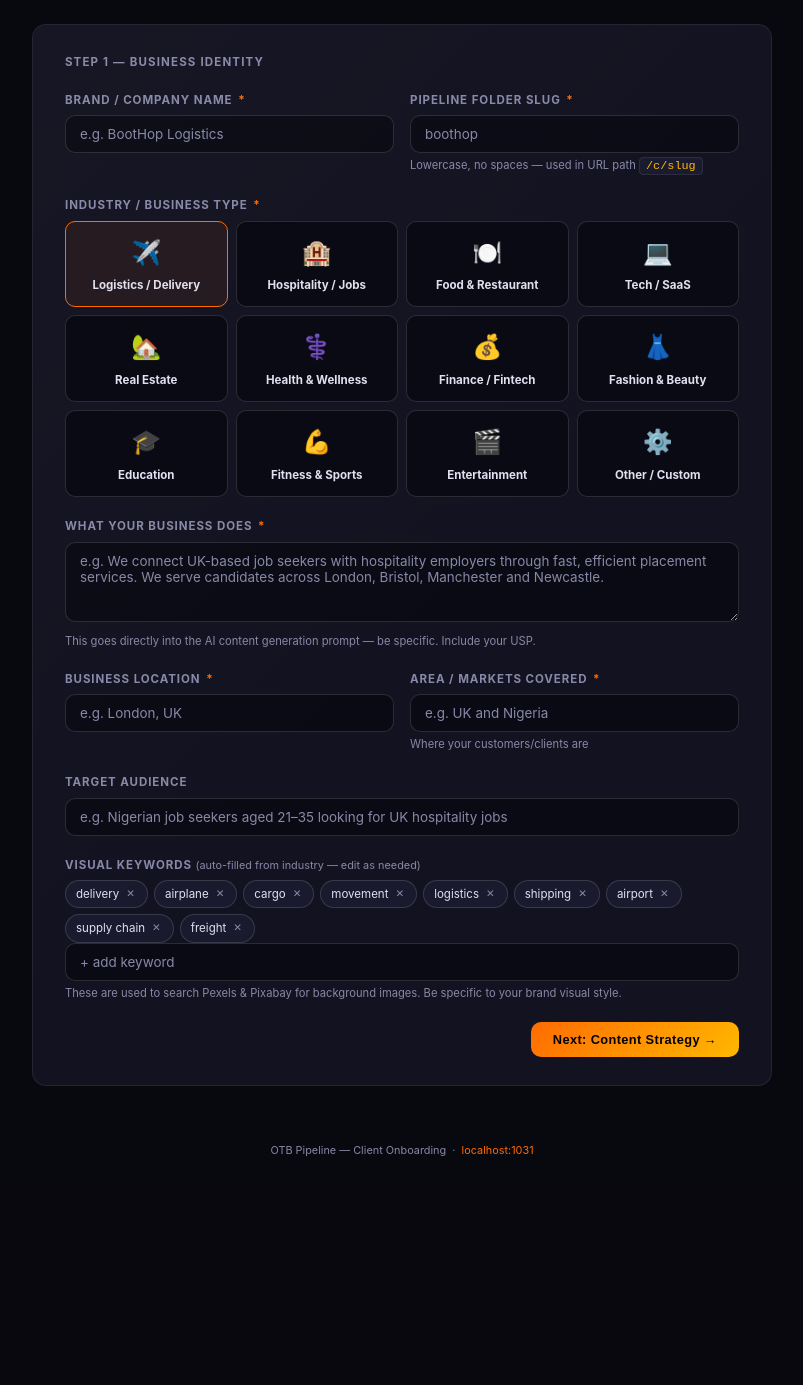
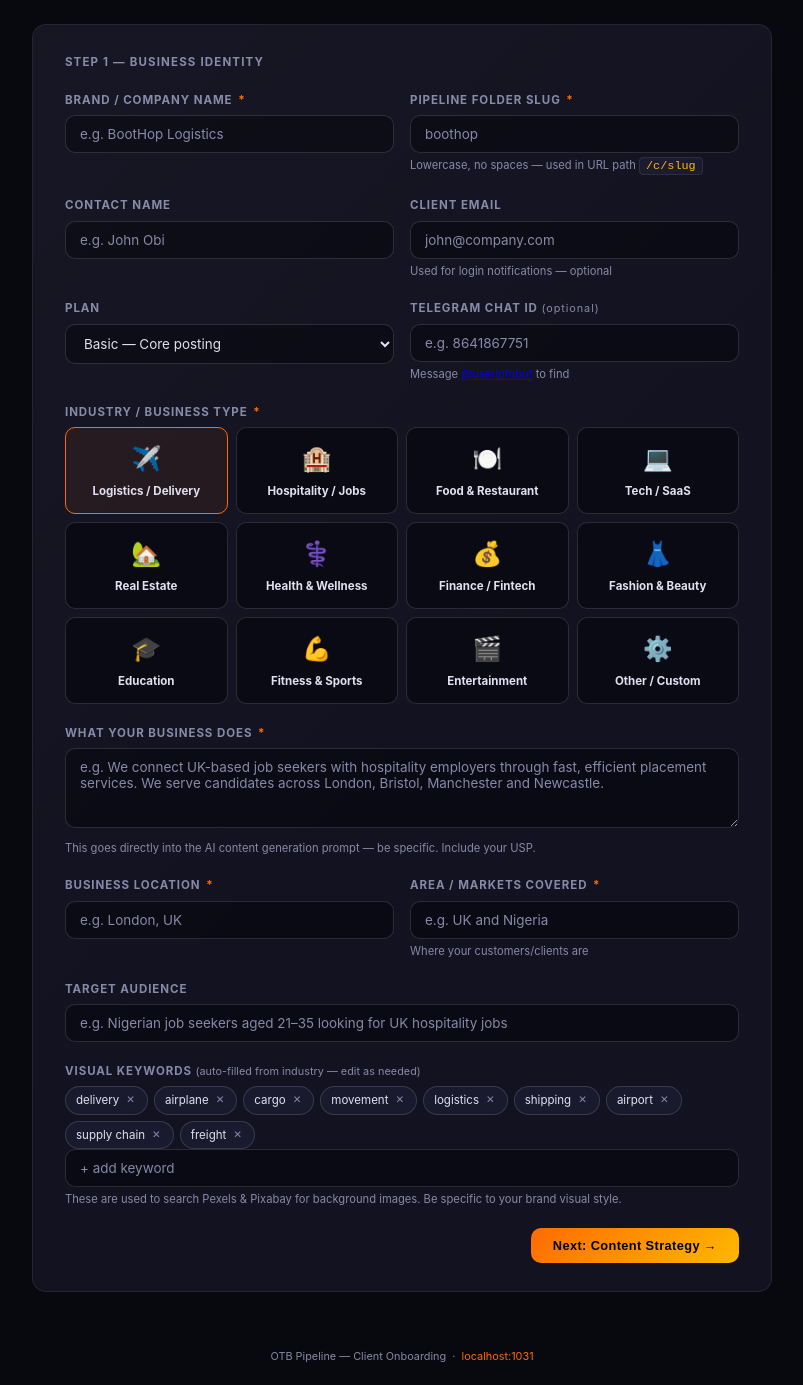
Before and after one commit to Daddyoba12/OTBPipeline, a FastAPI app: page /client-onboarding in a window 1280 px wide. Shown: the part 326-1711 px from the top of the page, without its empty margins (238-1041 px from the left). Before the commit the page ends 1483 px from the top, so only its background shows below. Run offline with FastAPI, Linux system fonts and the light colour scheme.

Commit message:
Client onboarder: wizard now creates DB login + shows temp password
- /api/onboard now inserts company into DB and returns auto-generated
  temp password so client can immediately log in at boothop.com/login
- client_onboarding.html: added contact/email/plan/tg fields in Step 1,
  success panel now shows login credentials box with copy button
- admin.html: added prominent 'Onboard New Client' button linking to wizard

Co-Authored-By: Claude Sonnet 4.6 <noreply@anthropic.com>

```diff
--- a/dashboard/main.py
+++ b/dashboard/main.py
@@ -721,11 +721,12 @@ async def api_onboard(request: Request):
     except Exception:
         raise HTTPException(400, "Invalid JSON")
 
-    slug    = payload.get("slug", "").strip().lower()
+    slug    = re.sub(r"[^\w-]", "", payload.get("slug", "").strip().lower())[:30]
     company = payload.get("company", "").strip()
     if not slug or not company:
         return JSONResponse({"success": False, "error": "slug and company are required"})
 
+    # Save profile files
     profile_dir = BASE_DIR / "clients" / slug
     profile_dir.mkdir(parents=True, exist_ok=True)
     (profile_dir / "pipeline_profile.json").write_text(
@@ -734,7 +735,32 @@ async def api_onboard(request: Request):
     (profile_dir / "config.env").write_text(
         payload.get("raw_config", ""), encoding="utf-8"
     )
-    return JSONResponse({"success": True, "slug": slug})
+
+    # Register company in DB so client can log in
+    temp_pw    = secrets.token_urlsafe(10)
+    tg_chat_id = payload.get("tg_chat_id", "")
+    email      = payload.get("email", "")
+    contact    = payload.get("contact", "")
+    plan       = payload.get("plan", "basic")
+    platforms  = payload.get("platforms", {})
+    plat_list  = [p for p, v in platforms.items() if v]
+
+    try:
+        with _db() as c:
+            c.execute(
+                "INSERT INTO companies "
+                "(slug,name,email,contact,plan,password_h,api_key,tg_chat_id,platforms_enabled,credentials_json) "
+                "VALUES (?,?,?,?,?,?,?,?,?,?)",
+                (slug, company, email, contact, plan,
+                 _hash(temp_pw), secrets.token_hex(16), tg_chat_id,
+                 json.dumps(plat_list), json.dumps({}))
+            )
+        _co_dir(slug)
+        return JSONResponse({"success": True, "slug": slug, "temp_password": temp_pw})
+    except sqlite3.IntegrityError:
+        # Already registered — just update the profile files
+        return JSONResponse({"success": True, "slug": slug, "temp_password": None,
+                             "note": "Company already registered — profile files updated."})
 
 
 # ══════════════════════════════════════════════════════════════════════════════
--- a/dashboard/templates/client_onboarding.html
+++ b/dashboard/templates/client_onboarding.html
@@ -211,6 +211,33 @@ footer{padding:40px 0 20px;text-align:center;color:var(--muted);font-size:.68rem
         <label>Pipeline Folder Slug <span class="req">*</span></label>
         <input type="text" id="f-slug" placeholder="boothop" oninput="syncPreview()">
         <div class="field-hint">Lowercase, no spaces — used in URL path <code>/c/slug</code></div>
+      </div>
+    </div>
+
+    <div class="field-row">
+      <div class="field">
+        <label>Contact Name</label>
+        <input type="text" id="f-contact" placeholder="e.g. John Obi">
+      </div>
+      <div class="field">
+        <label>Client Email</label>
+        <input type="email" id="f-email" placeholder="john@company.com">
+        <div class="field-hint">Used for login notifications — optional</div>
+      </div>
+    </div>
+
+    <div class="field-row">
+      <div class="field">
+        <label>Plan</label>
+        <select id="f-plan">
+          <option value="basic">Basic — Core posting</option>
+          <option value="pro">Pro — All platforms + Blog + Digest</option>
+        </select>
+      </div>
+      <div class="field">
+        <label>Telegram Chat ID <span style="color:var(--muted);font-weight:400;text-transform:none;font-size:.68rem">(optional)</span></label>
+        <input type="text" id="f-tg-chatid-s1" placeholder="e.g. 8641867751">
+        <div class="field-hint">Message <a href="https://t.me/userinfobot" target="_blank">@userinfobot</a> to find</div>
       </div>
     </div>
 
@@ -483,16 +510,38 @@ footer{padding:40px 0 20px;text-align:center;color:var(--muted);font-size:.68rem
       <div class="success-icon">🎉</div>
       <div class="success-title">Client Registered!</div>
       <div class="success-sub" id="success-msg">Pipeline wired and ready.</div>
+
+      <!-- Login credentials box -->
+      <div id="login-creds-box" style="display:none;background:#00e67612;border:1px solid #00e67640;border-radius:12px;padding:20px;max-width:420px;margin:16px auto;text-align:left">
+        <div style="font-size:.72rem;font-weight:700;letter-spacing:.1em;text-transform:uppercase;color:#00e676;margin-bottom:12px">Client Login Credentials</div>
+        <div style="display:grid;gap:8px">
+          <div style="display:flex;justify-content:space-between;font-size:.83rem">
+            <span style="color:var(--muted)">Login URL</span>
+            <code style="color:var(--or)">boothop.com/login</code>
+          </div>
+          <div style="display:flex;justify-content:space-between;font-size:.83rem">
+            <span style="color:var(--muted)">Company ID</span>
+            <code id="cred-slug" style="color:var(--text)"></code>
+          </div>
+          <div style="display:flex;justify-content:space-between;font-size:.83rem">
+            <span style="color:var(--muted)">Temp Password</span>
+            <code id="cred-pw" style="color:#ffb800;font-size:.9rem;letter-spacing:.05em"></code>
+          </div>
+        </div>
+        <div style="margin-top:12px;font-size:.72rem;color:var(--muted);line-height:1.5">Send these to your client. They can change the password from their dashboard settings.</div>
+        <button onclick="copyCreds()" style="margin-top:10px;width:100%;padding:8px;background:#00e67622;border:1px solid #00e67640;border-radius:8px;color:#00e676;font-size:.78rem;font-weight:700;cursor:pointer">Copy Credentials</button>
+      </div>
+
       <div class="next-steps">
         <h4>Next Steps</h4>
-        <div class="next-step-item"><div class="ns-num">1</div><div>Send the downloaded <code>config.env</code> to the client — they put it in the same folder as <code>OTBCommander.exe</code>.</div></div>
-        <div class="next-step-item"><div class="ns-num">2</div><div>Send the Commander .exe — client double-clicks, browser opens at <code>localhost:1031</code>.</div></div>
-        <div class="next-step-item"><div class="ns-num">3</div><div>Their pipeline is accessible at <code>localhost:1031/c/<span id="ns-slug"></span></code> on this machine, or their own machine.</div></div>
-        <div class="next-step-item"><div class="ns-num">4</div><div>Verify first pipeline run — confirm Telegram/WhatsApp delivers the video + all platforms post successfully.</div></div>
+        <div class="next-step-item"><div class="ns-num">1</div><div>Send the client their login credentials above — Company ID + temp password.</div></div>
+        <div class="next-step-item"><div class="ns-num">2</div><div>Send the downloaded <code>config.env</code> to the client — they put it in the same folder as <code>OTBCommander.exe</code>.</div></div>
+        <div class="next-step-item"><div class="ns-num">3</div><div>Their dashboard is at <code>boothop.com/dashboard</code> — they log in with the credentials above.</div></div>
+        <div class="next-step-item"><div class="ns-num">4</div><div>Verify first pipeline run — confirm Telegram delivers the video + all platforms post.</div></div>
       </div>
       <div style="display:flex;gap:10px;justify-content:center;margin-top:20px;flex-wrap:wrap">
-        <a href="/" style="text-decoration:none"><button class="btn btn-ghost">← Back to Dashboard</button></a>
-        <a href="/requirements" style="text-decoration:none"><button class="btn btn-ghost">📋 API Requirements Sheet</button></a>
+        <a href="/admin" style="text-decoration:none"><button class="btn btn-ghost">← Back to Admin</button></a>
+        <button class="btn btn-dl" onclick="downloadConfig()">Download config.env</button>
         <button class="btn btn-or" onclick="resetForm()">+ Onboard Another Client</button>
       </div>
     </div>
@@ -845,6 +894,10 @@ async function saveClient(){
 
   const payload={
     company, slug,
+    contact:  v('f-contact'),
+    email:    v('f-email'),
+    plan:     document.getElementById('f-plan').value,
+    tg_chat_id: v('f-tg-chatid-s1') || v('f-tg-chatid'),
     industry: ind.id, industry_name: ind.name,
     location: v('f-location'), area_covered: v('f-area'),
     target_audience: v('f-audience'),
@@ -866,8 +919,13 @@ async function saveClient(){
     const d=await r.json();
     if(d.success){
       document.getElementById('success-panel').style.display='block';
-      document.getElementById('success-msg').textContent=`Client "${company}" wired as /c/${slug}`;
-      document.getElementById('ns-slug').textContent=slug;
+      document.getElementById('success-msg').textContent=
+        d.note || `Client "${company}" registered — login active.`;
+      document.getElementById('cred-slug').textContent=slug;
+      if(d.temp_password){
+        document.getElementById('login-creds-box').style.display='block';
+        document.getElementById('cred-pw').textContent=d.temp_password;
+      }
       document.querySelector('.form-step.active')
         .querySelectorAll('button').forEach(b=>{if(!b.closest('#success-panel'))b.disabled=true});
     }else{
@@ -880,6 +938,13 @@ async function saveClient(){
 }
 
 function resetForm(){location.reload();}
+
+function copyCreds(){
+  const slug=document.getElementById('cred-slug').textContent;
+  const pw=document.getElementById('cred-pw').textContent;
+  const text=`BootHop Pipeline Login\nURL: https://boothop.com/login\nCompany ID: ${slug}\nTemp Password: ${pw}`;
+  navigator.clipboard.writeText(text).then(()=>alert('Credentials copied to clipboard!')).catch(()=>prompt('Copy these credentials:',text));
+}
 
 // ── Auto-slug from company name ────────────────────────────────────────────────
 document.addEventListener('DOMContentLoaded',()=>{
```
Also changed, not shown: dashboard/templates/admin.html (+7 -2 lines).
